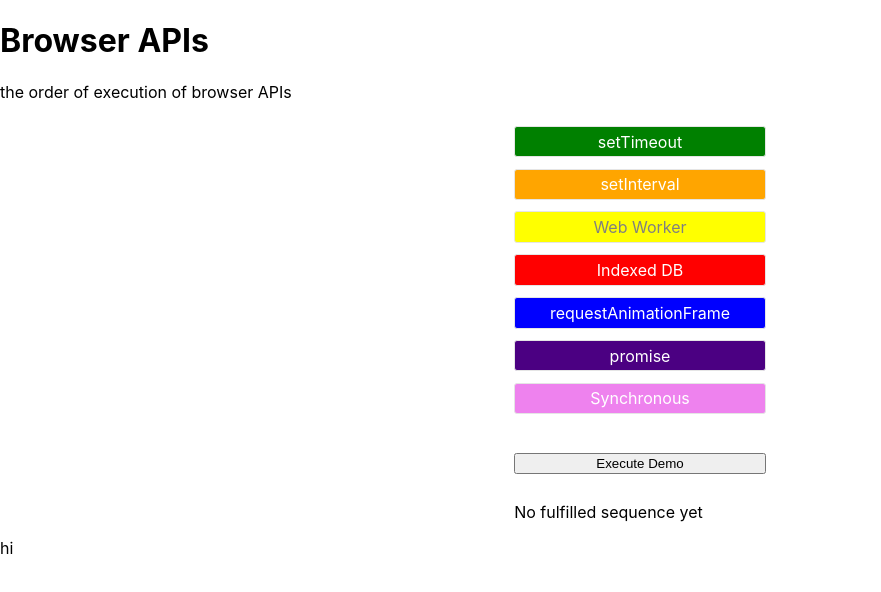
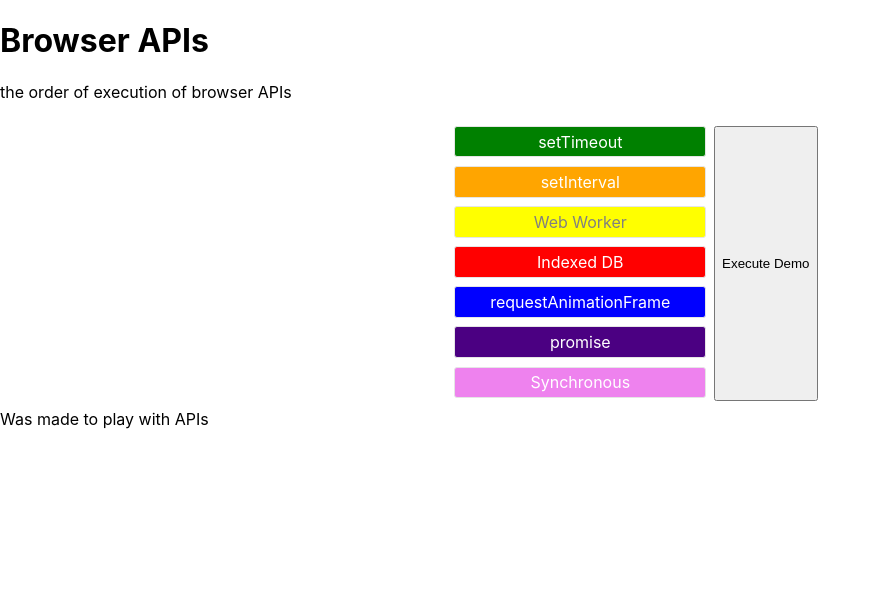
Before and after one commit to htarasenko/browser-apis, a React (Create React App) app: page / in a window 1280 px wide. Shown: the top 592 px of the page, without its empty margins (0-881 px from the left). Built offline with nearby package versions, Linux system fonts and the light colour scheme.

Commit message:
style update

```diff
--- a/src/App.css
+++ b/src/App.css
@@ -16,17 +16,14 @@
 
 .main{
   grid-area: main;
-  display: grid;
+  display: flex;
   gap: 8px;
   justify-content: center;
 }
 
 .box{
-  width: 100%;
   display: grid;
-  grid-template-rows: repeat(auto-fill, 1fr);
-  /* grid-template-columns: 50%; */
-  gap: 8px;
+  gap: 4pt;
   align-content: space-around;
 }
 
--- a/src/App.tsx
+++ b/src/App.tsx
@@ -120,7 +120,6 @@ function App() {
                 onStop={() => dispatch({ type: "STOP_DRAG" })}
                 key={"d-" + api.name}
                 position={api.dragOffset}
-                // positionOffset={api.dragOffset}
               >
                 <button
                   type="button"
@@ -135,12 +134,7 @@ function App() {
             );
           })}
         </div>
-        <br />
         <button onClick={handleDemoClick}>Execute Demo</button>
-        <br />
-        {state.finished.length
-          ? "Fulfilled sequence:"
-          : "No fulfilled sequence yet"}
         <div className="box">
           {state.finished.map((name) => (
             <button
@@ -153,7 +147,7 @@ function App() {
           ))}
         </div>
       </div>
-      <div className="footer">hi</div>
+      <div className="footer">Was made to play with APIs</div>
     </div>
   );
 }
```
